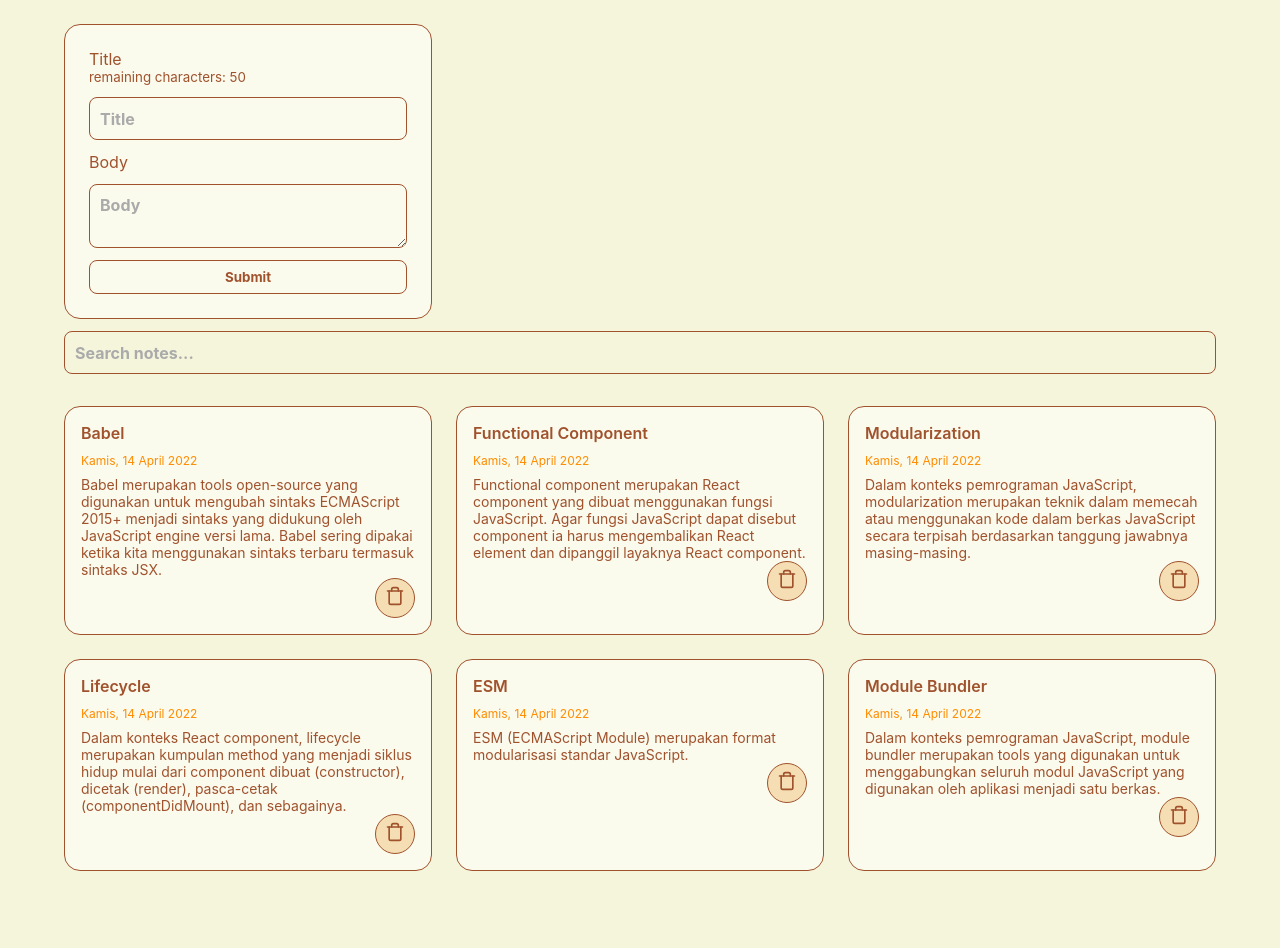
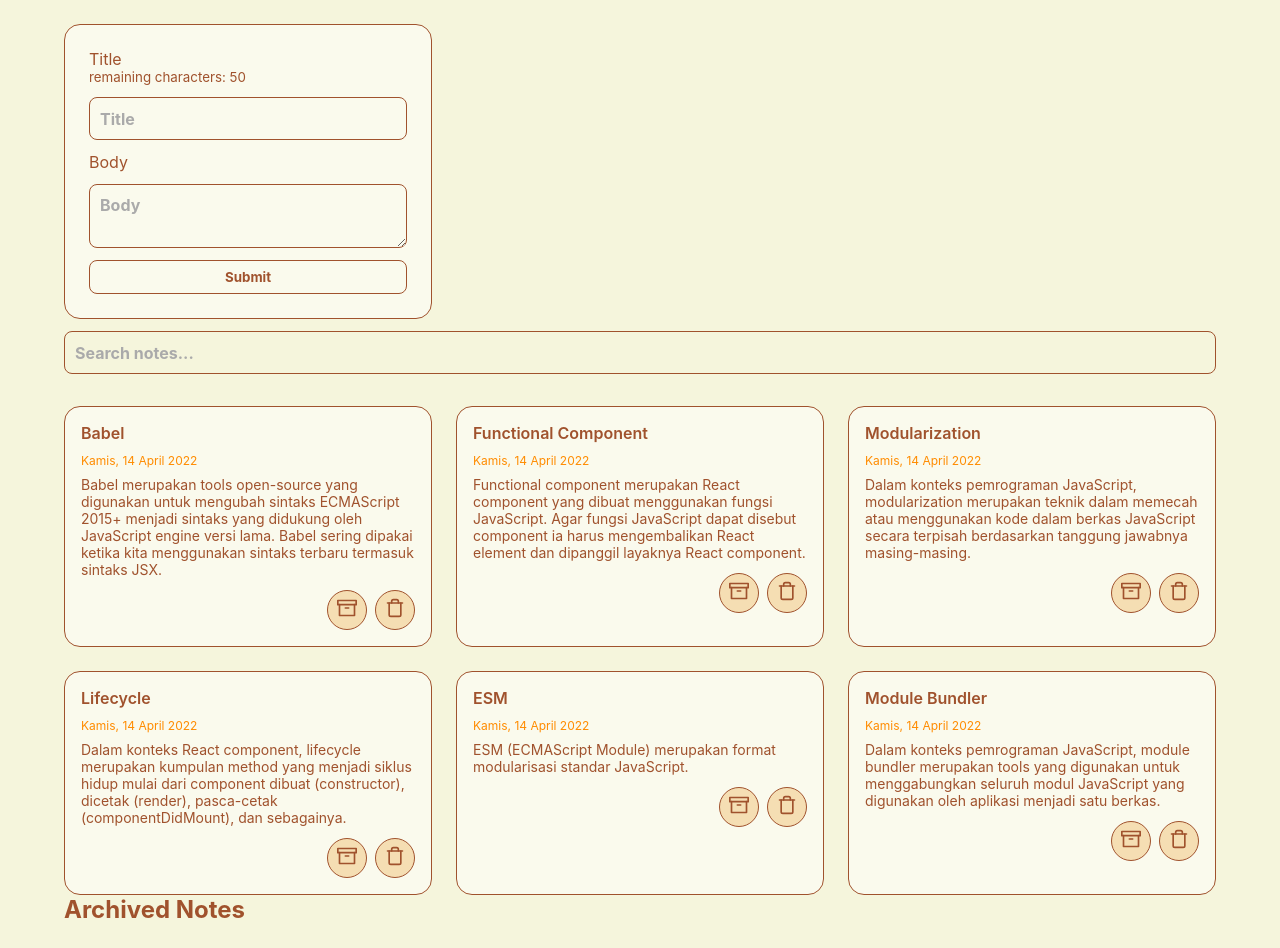
Before and after one commit to irwanphan/dicoding-personal-notes, a React (Vite) app: page / in a window 1280 px wide. Before the commit the page ends 895 px from the top, so only its background shows below. Built offline with nearby package versions, Linux system fonts and the light colour scheme.

Commit message:
archieve handler

```diff
--- a/src/components/Note/index.jsx
+++ b/src/components/Note/index.jsx
@@ -1,19 +1,29 @@
 import React from 'react';
 import { showFormattedDate } from '../../utils';
-import { FiTrash } from 'react-icons/fi';
+import { FiArchive, FiTrash, FiUpload } from 'react-icons/fi';
 
-const Note = ({item, onDeleteNote }) => {
+const Note = ({item, onDeleteNote, onToggleArchive  }) => {
     // console.log(item)
     const onDeleteHandler = () => {
         onDeleteNote(item.id);
     };
+
+    const onArchiveHandler = () => {
+        onToggleArchive(item.id);
+    };
+
     return (
         <div className="note-item" key={item.id}>
             <div className="note-item__title">{item.title}</div>
             <div className="note-item__date">{showFormattedDate(item.createdAt)}</div>
             <div className="note-item__body">{item.body}</div>
             <div className='note-item__action'>
-                <button className='note-item__button' onClick={onDeleteHandler}><FiTrash/></button>
+                <button className='note-item__button' onClick={onArchiveHandler}>
+                    {item.archived ? <FiUpload/> : <FiArchive/>}
+                </button>
+                <button className='note-item__button' onClick={onDeleteHandler}>
+                    <FiTrash/>
+                </button>
             </div>
         </div>
     )
--- a/src/index.jsx
+++ b/src/index.jsx
@@ -10,6 +10,7 @@ import FormCreateNote from './components/FormCreateNote';
 
 const Home = () => {
     const [data, setData] = useState([]);
+    const [archivedData, setArchivedData] = useState([]);
     const [isLoading, setIsLoading] = useState(true);
     const [searchQuery, setSearchQuery] = useState('');
 
@@ -35,11 +36,24 @@ const Home = () => {
         const updatedData = data.filter((note) => note.id !== noteId);
         setData(updatedData);
     };
+    const toggleArchiveNote = (noteId) => {
+        const updatedData = data.map((note) => {
+            if (note.id === noteId) {
+                return { ...note, archived: !note.archived };
+            }
+            return note;
+        });
+        setData(updatedData);
+    };
+
     const filteredNotes = data.filter(
         (note) =>
             note.title.toLowerCase().includes(searchQuery.toLowerCase()) ||
             note.body.toLowerCase().includes(searchQuery.toLowerCase())
     );
+
+    const archivedNotes = filteredNotes.filter((note) => note.archived);
+    const nonArchivedNotes = filteredNotes.filter((note) => !note.archived);
 
     if (isLoading) return <div>Loading...</div>
 
@@ -58,17 +72,33 @@ const Home = () => {
 
             <div className="notes-container">
                 {
-                    filteredNotes.length == 0 ? <div>Tidak ada catatan</div> :
-                    filteredNotes.map((item) => {
+                    nonArchivedNotes.length == 0 ? <div>Tidak ada catatan</div> :
+                    nonArchivedNotes.map((item) => {
                         return (
                             <Note
                                 item={item}
                                 key={item.id}
                                 onDeleteNote={deleteNote}
+                                onToggleArchive={toggleArchiveNote}
                             />
                         )
                     })
                 }
+            </div>
+
+            <div className="archived-notes-container">
+                <h2>Archived Notes</h2>
+                {
+                    archivedNotes.map((item) => {
+                    return (
+                        <Note
+                            item={item}
+                            key={item.id}
+                            onDeleteNote={deleteNote}
+                            onToggleArchive={toggleArchiveNote}
+                        />
+                    );
+                })}
             </div>
         </div>
     )
--- a/src/styles/style.css
+++ b/src/styles/style.css
@@ -188,6 +188,8 @@ input::placeholder, textarea::placeholder {
 .note-item__action {
   display: flex;
   justify-content: flex-end;
+  gap: 0.5rem;
+  margin-top: 0.75rem;
 }
 
 .note-item__button {
```
